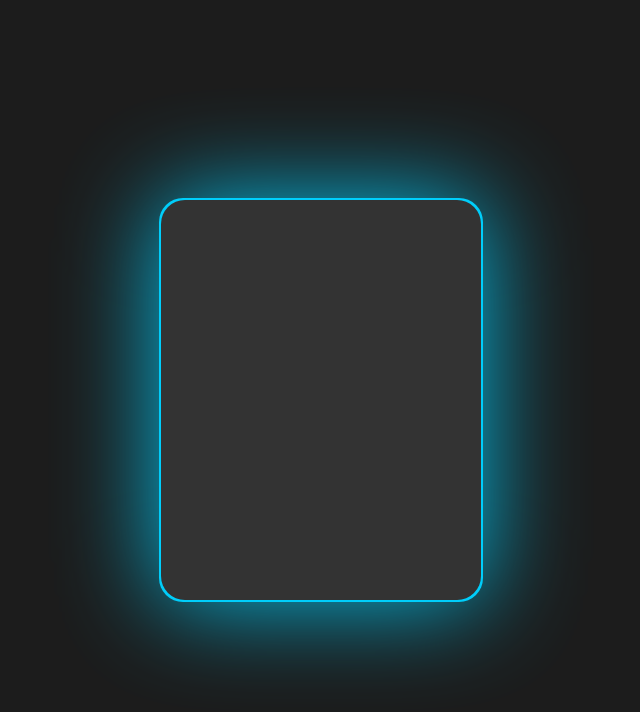
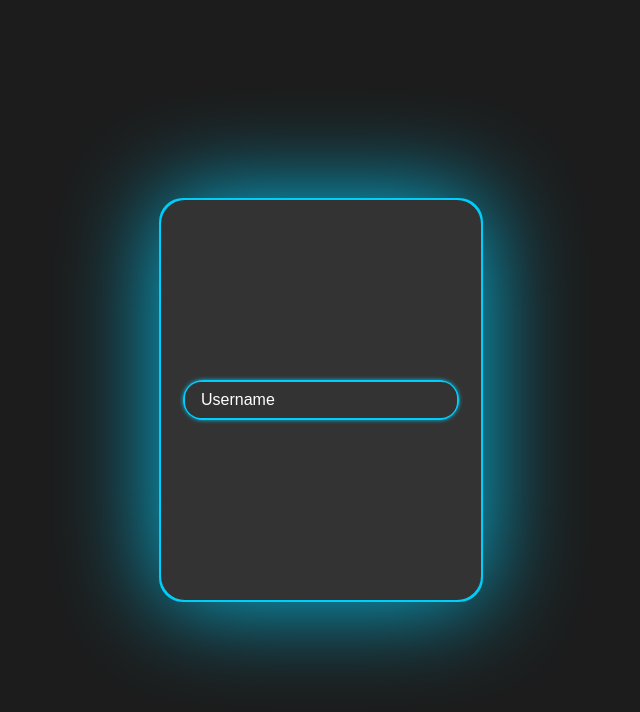
Before and after one commit to MarsK0/AvaliacaoFront3, a React (Create React App) app: page /signup in a window 1280 px wide. Shown: the top 712 px of the page, without its empty margins (319-959 px from the left). Built offline with nearby package versions, Linux system fonts and the light colour scheme; a web font is replaced by a local one.

Commit message:
Created input w/ placeholder

```diff
--- /dev/null
+++ b/src/app/components/FormInput/FormInput.tsx
@@ -0,0 +1,17 @@
+import { StyledInput, StyledSpan, Wrapper } from "./style"
+
+interface Props{
+  placeholder: string;
+  type: string;
+}
+
+const FormInput: React.FC<Props> = ({placeholder, type}) => {
+  return (
+      <Wrapper>
+        <StyledInput required type={type}/>
+        <StyledSpan>{placeholder}</StyledSpan>
+      </Wrapper>
+  )
+}
+
+export default FormInput
--- /dev/null
+++ b/src/app/components/FormInput/style.ts
@@ -0,0 +1,104 @@
+import styled from "styled-components";
+
+export const StyledInput = styled.input`
+  width: 100%;
+  height: 100%;
+  border: none;
+  border-radius: 1rem;
+  padding: 0 1rem;
+  outline: none;
+  z-index: 1;
+  background-color: #333333;
+  color: #fff;
+`
+
+export const StyledSpan = styled.span`
+  position: absolute;
+  left: 1em;
+  pointer-events: none;
+  z-index: 1;
+  display: flex;
+  justify-content: center;
+  align-items: center;
+  transition: .2s linear;
+  color: #fff;
+`
+
+export const Wrapper = styled.div`
+  width: 85%;
+  height: 2.25rem;
+  position: relative;
+  display: flex;
+  align-items: center;
+  &::before,
+  &::after {
+    content: '';
+    position: absolute;
+    top: -2px;
+    left: -2px;
+    border-radius: 1.5rem;
+    width: calc(100% + 4px);
+    height: calc(100% + 4px);
+    z-index: 0;
+    animation: animate 5s linear infinite;
+  }
+
+  @keyframes animate {
+    0%{
+      background: #ff0000;
+    }
+    10%{
+      background: #ff8000;
+    }
+    20%{
+      background: #fff700;
+    }
+    30%{
+      background: #aaff00;
+    }
+    40%{
+      background: #2bff00;
+    }
+    50%{
+      background: #00ffa2;
+    }
+    60%{
+      background: #00ccff;
+    }
+    70%{
+      background: #002aff;
+    }
+    80%{
+      background: #7b00ff;
+    }
+    90%{
+      background: #ff00fb;
+    }
+    100%{
+      background: #ff0000;
+    }
+  }
+
+  &::after{
+    filter: blur(2px);
+    opacity: 0.90;
+  }
+
+  & input:valid ~span,
+  & input:focus ~span {
+    transform: translateX(.25rem) translateY(-1.5em);
+    font-size: 0.75em;
+    transition: .2s linear;
+
+    &::before{
+      content: '';
+      position: absolute;
+      left: -.1rem;
+      border-radius: 0.25rem;
+      width: calc(100% + .2rem);
+      height: calc(80%);
+      z-index: -1;
+      background: #333333;
+    }
+  }
+`
--- a/src/app/components/SigninForm/SigninForm.tsx
+++ b/src/app/components/SigninForm/SigninForm.tsx
@@ -4,7 +4,7 @@ const SigninForm: React.FC = () => {
   return(
     <Container>
       <Wrapper>
-        <StyledForm className="block glow">
+        <StyledForm>
 
         </StyledForm>
       </Wrapper>
--- a/src/app/components/SigninForm/style.ts
+++ b/src/app/components/SigninForm/style.ts
@@ -1,6 +1,10 @@
 import styled from "styled-components"
 
 export const StyledForm = styled.form`
+  display: flex;
+  flex-direction: column;
+  justify-content: center;
+
   & {
     position: relative;
     width: 100%;
--- a/src/app/components/SignupForm/SignupForm.tsx
+++ b/src/app/components/SignupForm/SignupForm.tsx
@@ -1,11 +1,12 @@
-import { StyledForm, Container,Wrapper } from "./style"
+import { StyledForm, Container, Wrapper } from "./style"
+import FormInput from "../FormInput/FormInput"
 
 const SignupForm: React.FC = () => {
   return(
     <Container>
       <Wrapper>
-        <StyledForm className="block glow">
-
+        <StyledForm>
+          <FormInput placeholder="Username" type="text"/>
         </StyledForm>
       </Wrapper>
     </Container>
--- a/src/app/components/SignupForm/style.ts
+++ b/src/app/components/SignupForm/style.ts
@@ -1,13 +1,16 @@
 import styled from "styled-components"
 
 export const StyledForm = styled.form`
-& {
   position: relative;
   width: 100%;
   height: 100%;
   background: #333333;
   border-radius: 1.5rem;
-}
+  display: flex;
+  flex-direction: column;
+  align-items: center;
+  justify-content: center;
+  row-gap: 1.5rem;
 
   &::before,
   &::after {
```
Lines whose indentation alone changed are shown as unchanged.
